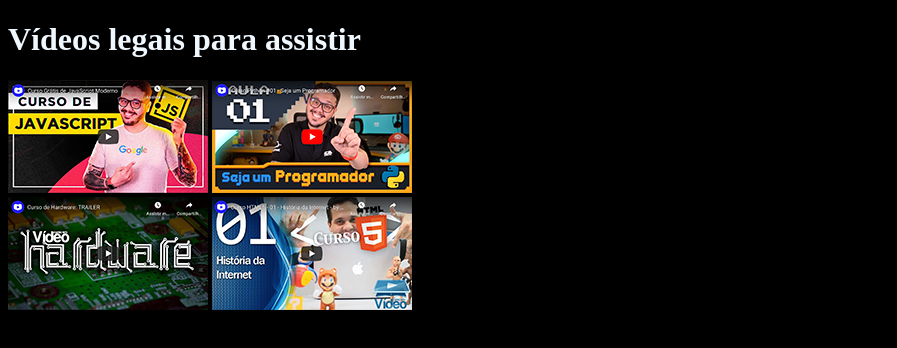
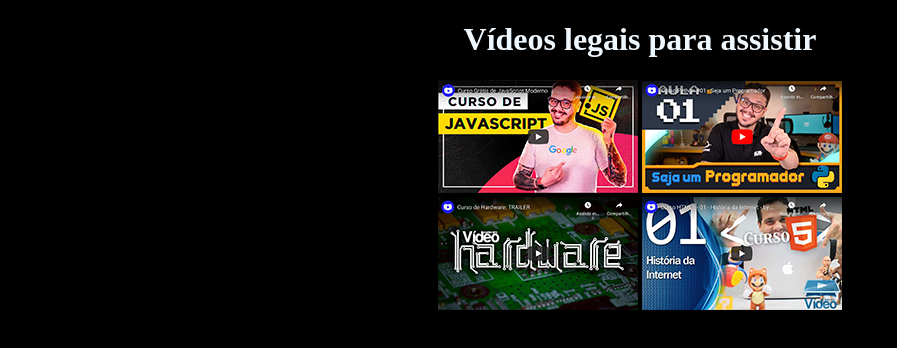
Before and after one commit to miguel-lm/html-css, a plain HTML site: page exercicios/ex007/index.html in a window 1280 px wide. Shown: the whole page, without its empty margins (0-897 px from the left). Drawn offline with Linux system fonts and the light colour scheme.

Commit message:
uptade
update centrazilado

```diff
--- a/exercicios/ex007/index.html
+++ b/exercicios/ex007/index.html
@@ -6,16 +6,22 @@
     <meta name="viewport" content="width=device-width, initial-scale=1.0">
     <title>Meus vídeos</title>
     <style>
-        body {background-color: black;}
+        body {
+            background-color: black;
+            text-align: center;}
+
         h1 {color: aliceblue;}
+
     </style>
     <link rel="shortcut icon" href="imagens/favicon.ico" type="image/x-icon">
 </head>
 <body>
-    <h1>Vídeos legais para assistir</h1>
-    <a href="javascipt.html"><img src="imagens/thumb-js.png" alt="thumb-js"></a>
-    <a href="python.html"><img src="imagens/thumb-python.png" alt="thumb-python"></a> <br>
-    <a href="hardware.html"><img src="imagens/thumb-hardware.png" alt="thumb-hardware"></a>
-    <a href="historia-da-net.html"><img src="imagens/thumb-html.png" alt="thumb-html"></a>
+    <div class="conteudo">
+        <h1>Vídeos legais para assistir</h1>
+        <a href="javascipt.html"><img src="imagens/thumb-js.png" alt="thumb-js"></a>
+        <a href="python.html"><img src="imagens/thumb-python.png" alt="thumb-python"></a> <br>
+        <a href="hardware.html"><img src="imagens/thumb-hardware.png" alt="thumb-hardware"></a>
+        <a href="historia-da-net.html"><img src="imagens/thumb-html.png" alt="thumb-html"></a>
+    </div>
 </body>
 </html>
```
Also changed, not shown: exercicios/ex007/hardware.html (+3 -1 lines), exercicios/ex007/historia-da-net.html (+3 -1 lines), exercicios/ex007/javascipt.html (+3 -1 lines), exercicios/ex007/python.html (+3 -1 lines).
